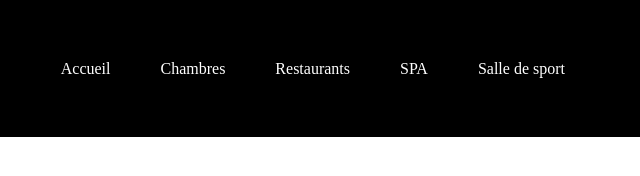
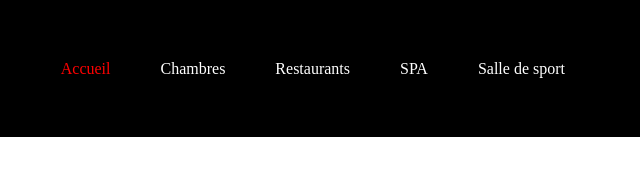
Before and after one commit to Soukhra/projet_hotel, a plain HTML site: page index.html in a window 1280 px wide. Shown: the full height of the page, 640-1280 px from the left. Drawn offline with Linux system fonts and the light colour scheme.

Commit message:
modification navbar

```diff
--- a/css/style.css
+++ b/css/style.css
@@ -31,3 +31,7 @@
 .navbar .navlink ul li {
     margin: 0 25px;
 }
+
+.active a {
+    color: red;
+}
--- a/index.html
+++ b/index.html
@@ -11,11 +11,12 @@
 </head>
 
 <body>
+    <!-----------------------------------------------navbar------------------------------------------------------------>
     <nav class="navbar">
         <a href="#" class="logo">Monlogo</a>
         <div class="navlink">
             <ul>
-                <li><a href="#">Accueil</a></li>
+                <li class="active"><a href="#">Accueil</a></li>
                 <li><a href="#">Chambres</a></li>
                 <li><a href="#">Restaurants</a></li>
                 <li><a href="#">SPA</a></li>
@@ -23,6 +24,7 @@
             </ul>
         </div>
     </nav>
+    <!-----------------------------------------------Fin navbar------------------------------------------------------------>
 
 </body>
 
```
